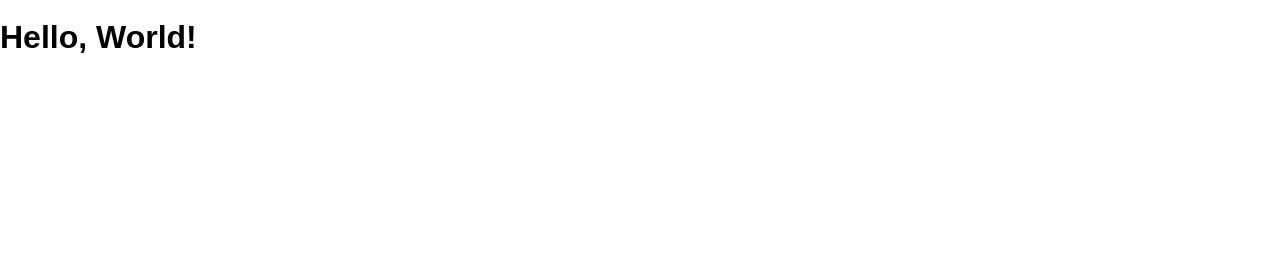
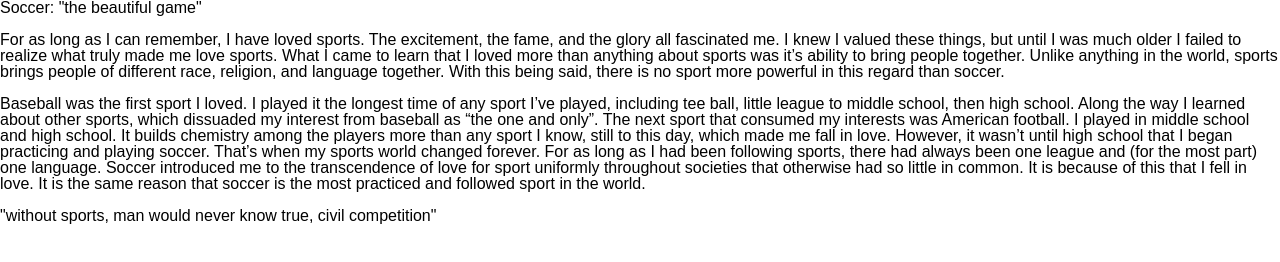
Before and after one commit to andrewjlanza/hobbies, a website: page public/index.html in a window 1280 px wide. Drawn offline with Linux system fonts and the light colour scheme.

Commit message:
added paragraph and header/footer

```diff
--- a/public/index.html
+++ b/public/index.html
@@ -7,6 +7,11 @@
     <link rel="stylesheet" href="/screen.css">
   </head>
   <body>
-    <h1>Hello, World!</h1>
+    <header>Soccer: "the beautiful game"</header>
+    <p>For as long as I can remember, I have loved sports. The excitement, the fame, and the glory all fascinated me. I knew I valued these things, but until I was much older I failed to realize what truly made me love sports. What I came to learn that I loved more than anything about sports was it’s ability to bring people together. Unlike anything in the world, sports brings people of different race, religion, and language together. With this being said, there is no sport more powerful in this regard than soccer.
+<br></br>
+Baseball was the first sport I loved. I played it the longest time of any sport I’ve played, including tee ball, little league to middle school, then high school. Along the way I learned about other sports, which dissuaded my interest from baseball as “the one and only”. The next sport that consumed my interests was American football. I played in middle school and high school. It builds chemistry among the players more than any sport I know, still to this day, which made me fall in love. However, it wasn’t until high school that I began practicing and playing soccer. That’s when my sports world changed forever. For as long as I had been following sports, there had always been one league and (for the most part) one language. Soccer introduced me to the transcendence of love for sport uniformly throughout societies that otherwise had so little in common. It is because of this that I fell in love. It is the same reason that soccer is the most practiced and followed sport in the world.
+</p>
+<footer>"without sports, man would never know true, civil competition"</footer>
   </body>
 </html>
```
